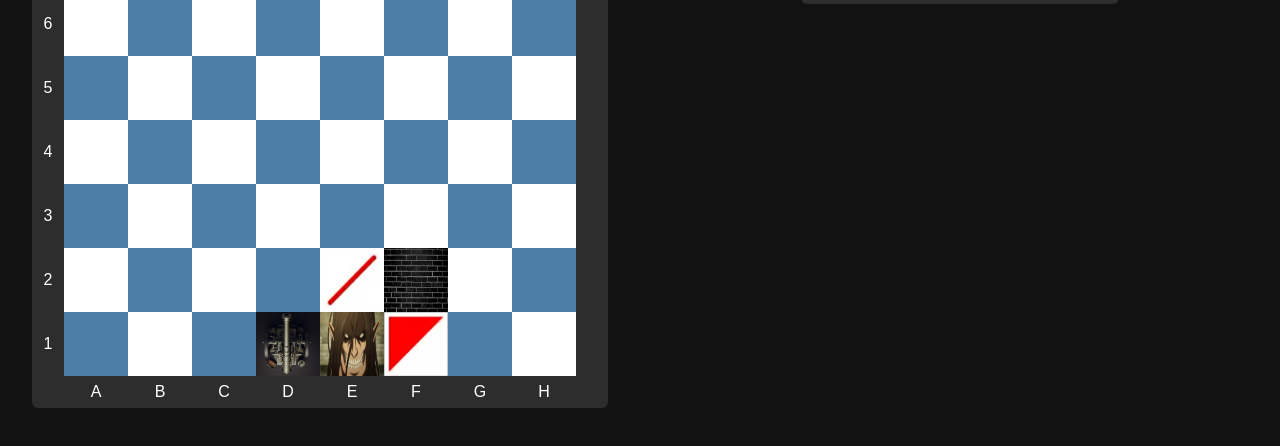
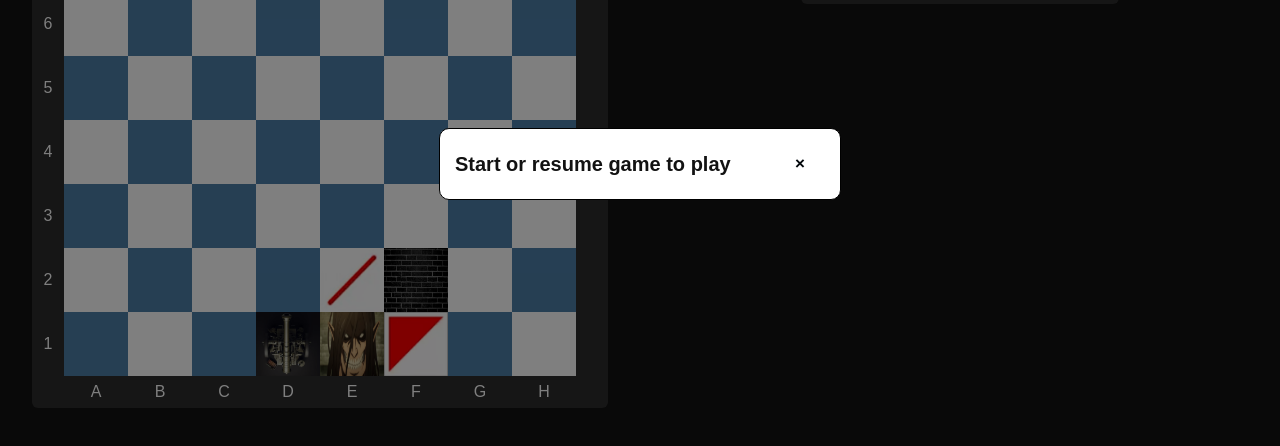
Before and after one commit to alien-cyber/delta_web_task1, a plain HTML site: page index.html in a window 1280 px wide. Both pictures are taken after a click on the element 96 px from the left and 579 px from the top of the page. Shown: the part 236-682 px from the top of the page. Drawn offline with Linux system fonts and the light colour scheme.

Commit message:
Update index.html

```diff
--- a/index.html
+++ b/index.html
@@ -154,7 +154,14 @@
     </div>
  </div>
  </div>
+ <div class="modal " id="modal">
+    <div class="modal-header">
+      <div id="popup">fvsv</div>
+      <button  class="close-button" onclick="closepopup()">&times;</button>
+    </div>
 
+  </div>
+    <div  id="popup_overlay" onclick="closepopup()"></div>
         <script src="game.js"></script>
     </body>
 </html>
```
